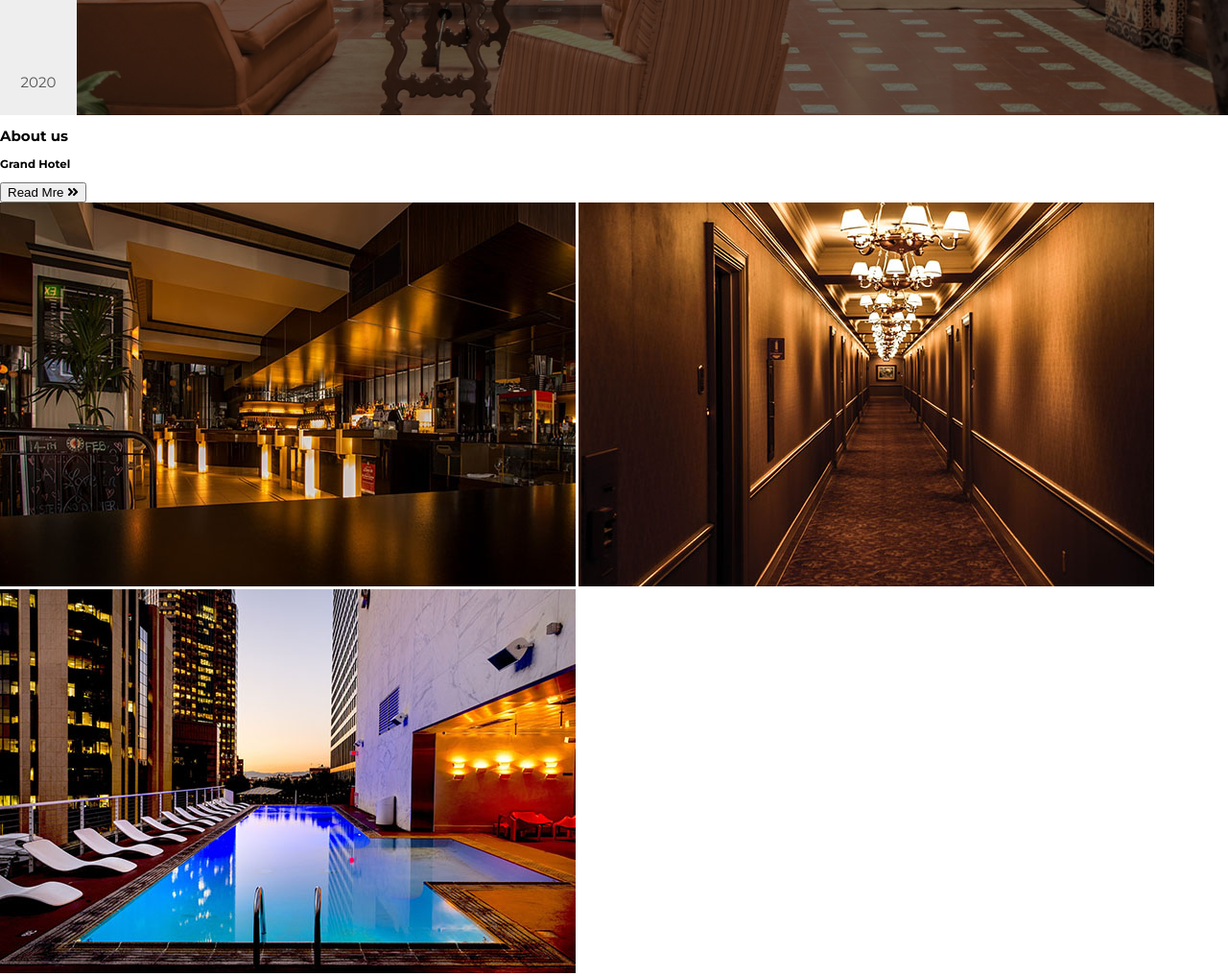
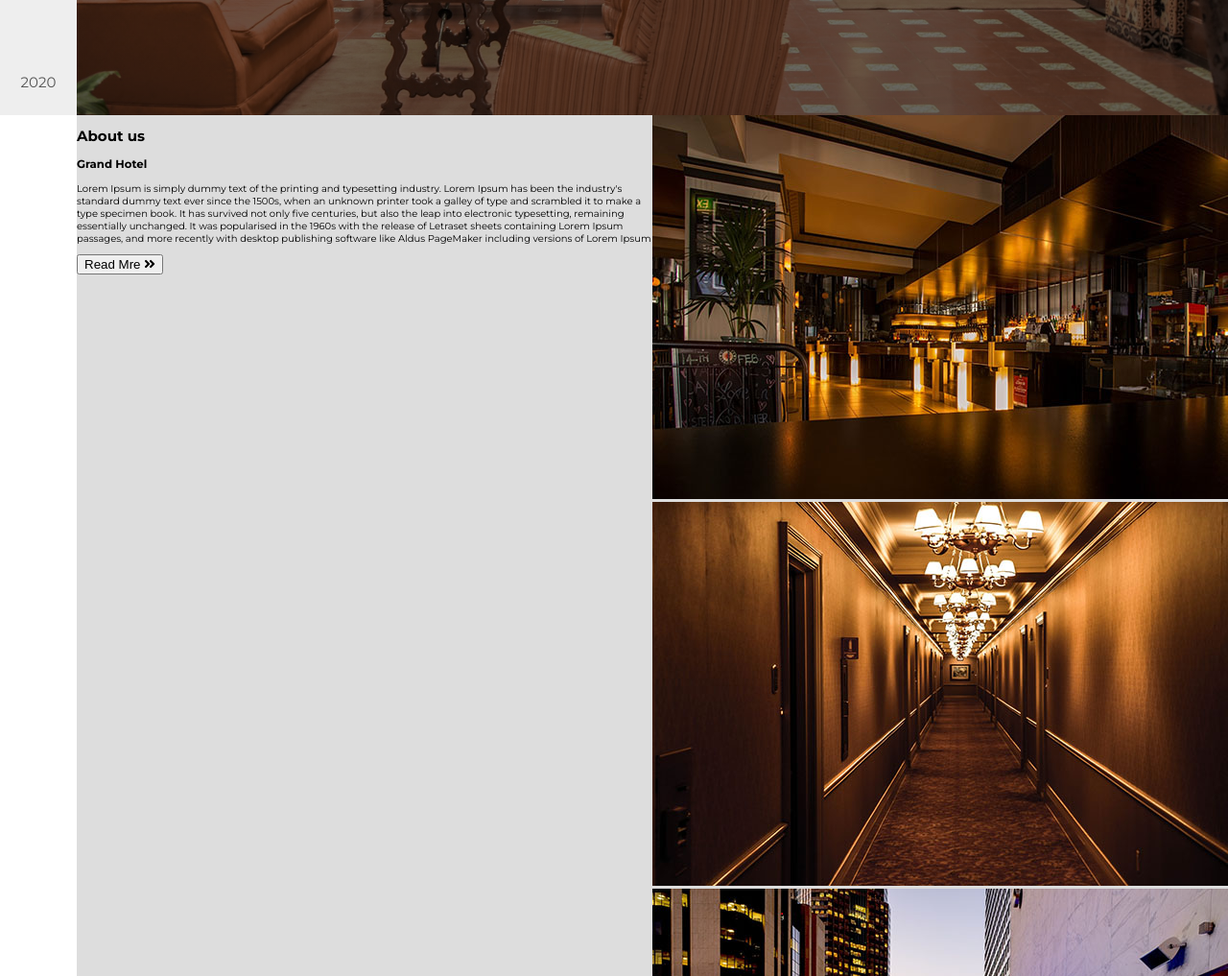
Before and after one commit to aga555/ccs-course, a plain HTML site: page hotel-project/index.html in a window 1280 px wide. Shown: the part 680-1697 px from the top of the page at 96% size. Drawn offline with Linux system fonts and the light colour scheme.

Commit message:
#diva section for tow colums using flex

```diff
--- a/hotel-project/css/style.css
+++ b/hotel-project/css/style.css
@@ -233,44 +233,49 @@ body {
 .header {
     margin-left: 8rem;
     height: 100vh;
-    background: linear-gradient(to top ,rgba(0,0,0,.6), rgba(0,0,0,.5)), url("../image/header-1.jpeg") center no-repeat;
+    background: linear-gradient(to top, rgba(0, 0, 0, .6), rgba(0, 0, 0, .5)), url("../image/header-1.jpeg") center no-repeat;
     background-size: cover;
 }
-.brand{
+
+.brand {
     cursor: pointer;
     display: flex;
 }
-.hotel-heading{
-    font-family: "Josefine Sanns",sans-serif;
+
+.hotel-heading {
+    font-family: "Josefine Sanns", sans-serif;
     font-size: 2.7rem;
     font-weight: 400;
     letter-spacing: .2rem;
     color: #deaa86;
 
 }
-.banner{
+
+.banner {
     color: #ddd;
     height: 65rem;
-    flex-direction:column ;
+    flex-direction: column;
     display: flex;
     align-items: center;
     justify-content: center;
 }
 
-.banner-heading{
-    font-family: "Josefine Sanns",sans-serif;
+.banner-heading {
+    font-family: "Josefine Sanns", sans-serif;
     font-size: 7rem;
     font-weight: 400;
     margin-bottom: 0;
     animation: anim 2s;
 }
-.banner-paragraf{
+
+.banner-paragraf {
     font-size: 3.5rem;
     font-weight: 300;
     animation: anim 1.5s 0.5s backwards;
 }
-.banner-button{
-    width:21rem;
+
+.banner-button {
+    width: 21rem;
     padding: 1.2rem;
     font-size: 2rem;
     color: #333;
@@ -278,20 +283,21 @@ body {
     border-radius: 10rem;
     border: none;
     outline: none;
-    background: linear-gradient(to right, gold,goldenrod);
+    background: linear-gradient(to right, gold, goldenrod);
     cursor: pointer;
     animation: anim 1.5s 1.2s backwards;
 }
-.banner-button:hover{
-    background: linear-gradient(to left, gold,goldenrod);
+
+.banner-button:hover {
+    background: linear-gradient(to left, gold, goldenrod);
 }
 
-.banner-button:active{
+.banner-button:active {
     transform: translateY(.2rem);
 }
 
 @keyframes anim {
-    0%{
+    0% {
         opacity: 0;
     }
 
@@ -299,3 +305,20 @@ body {
         opacity: 1;
     }
 }
+
+/*end of header*/
+
+/*about us*/
+.about-us {
+    margin-left: 8rem;
+    display: flex;
+    background-color: #ddd;
+}
+
+.about-us-content {
+    flex: 0 1 50%;
+}
+
+.about-us-image {
+    flex: 1 1;
+}
--- a/hotel-project/index.html
+++ b/hotel-project/index.html
@@ -18,10 +18,10 @@
 <body>
 <!--navbar-->
 <div class="navbar">
-  <input type="checkbox" class="checkbox" id="click" hidden >
+    <input type="checkbox" class="checkbox" id="click" hidden>
     <!--side bar-->
     <div class="sidebar">
-    <div class="menu-icon" >
+        <div class="menu-icon">
             <label for="click">
                 <div class="line line-1"></div>
                 <div class="line line-2"></div>
@@ -55,28 +55,28 @@ Grand Hotel</h1>
         </div>
         <ul class="navigation-list">
             <li class="navigation-item">
-      <a href="#" class="navigation-link" > home</a>
+                <a href="#" class="navigation-link"> home</a>
             </li>
             <li class="navigation-item">
-      <a href="#" class="navigation-link" > about us</a>
+                <a href="#" class="navigation-link"> about us</a>
             </li>
             <li class="navigation-item">
-      <a href="#" class="navigation-link" > rooms</a>
+                <a href="#" class="navigation-link"> rooms</a>
             </li>
             <li class="navigation-item">
-      <a href="#" class="navigation-link" > events</a>
+                <a href="#" class="navigation-link"> events</a>
             </li>
             <li class="navigation-item">
-      <a href="#" class="navigation-link" > customers</a>
+                <a href="#" class="navigation-link"> customers</a>
             </li>
             <li class="navigation-item">
-      <a href="#" class="navigation-link" > contact</a>
+                <a href="#" class="navigation-link"> contact</a>
             </li>
 
         </ul>
         <div class="copyright">
             <p>
-&copy 2020  GrandHotel All rights reserved
+                &copy 2020 GrandHotel All rights reserved
             </p>
         </div>
 
@@ -108,21 +108,26 @@ Grand Hotel</h1>
             <div class="small-underline"></div>
             <div class="big-underline"></div>
         </div>
-
         <h3 class="sub-heading">Grand Hotel</h3>
         <p class="about-us-paragraph">
+            Lorem Ipsum is simply dummy text of the printing and typesetting industry. Lorem Ipsum has been the
+            industry's standard dummy text ever since the 1500s, when an unknown printer took a galley of type and
+            scrambled it to make a type specimen book. It has survived not only five centuries, but also the leap into
+            electronic typesetting, remaining essentially unchanged. It was popularised in the 1960s with the release of
+            Letraset sheets containing Lorem Ipsum passages, and more recently with desktop publishing software like
+            Aldus PageMaker including versions of Lorem Ipsum
+        </p>
+        <button class="about-us-btn"> Read Mre <i class="fas fa-angle-double-right"></i></button>
+    </div>
 
-
-    </p>
-    <button class="about-us-btn"> Read Mre <i class="fas fa-angle-double-right"></i> </button>
     <div class="about-us-image">
         <img src="image/about-us-img-1.jpeg" class="imagae image-1">
         <img src="image/about-us-img-2.jpeg" class="imagae image-2">
         <img src="image/about-us-img-3.jpeg" class="imagae image-3">
     </div>
-    </div>
-</section><!--
-end of about us-->
+
+</section>
+<!-- end of about us-->
 
 </body>
 </html>
```
Lines whose indentation alone changed are shown as unchanged.
